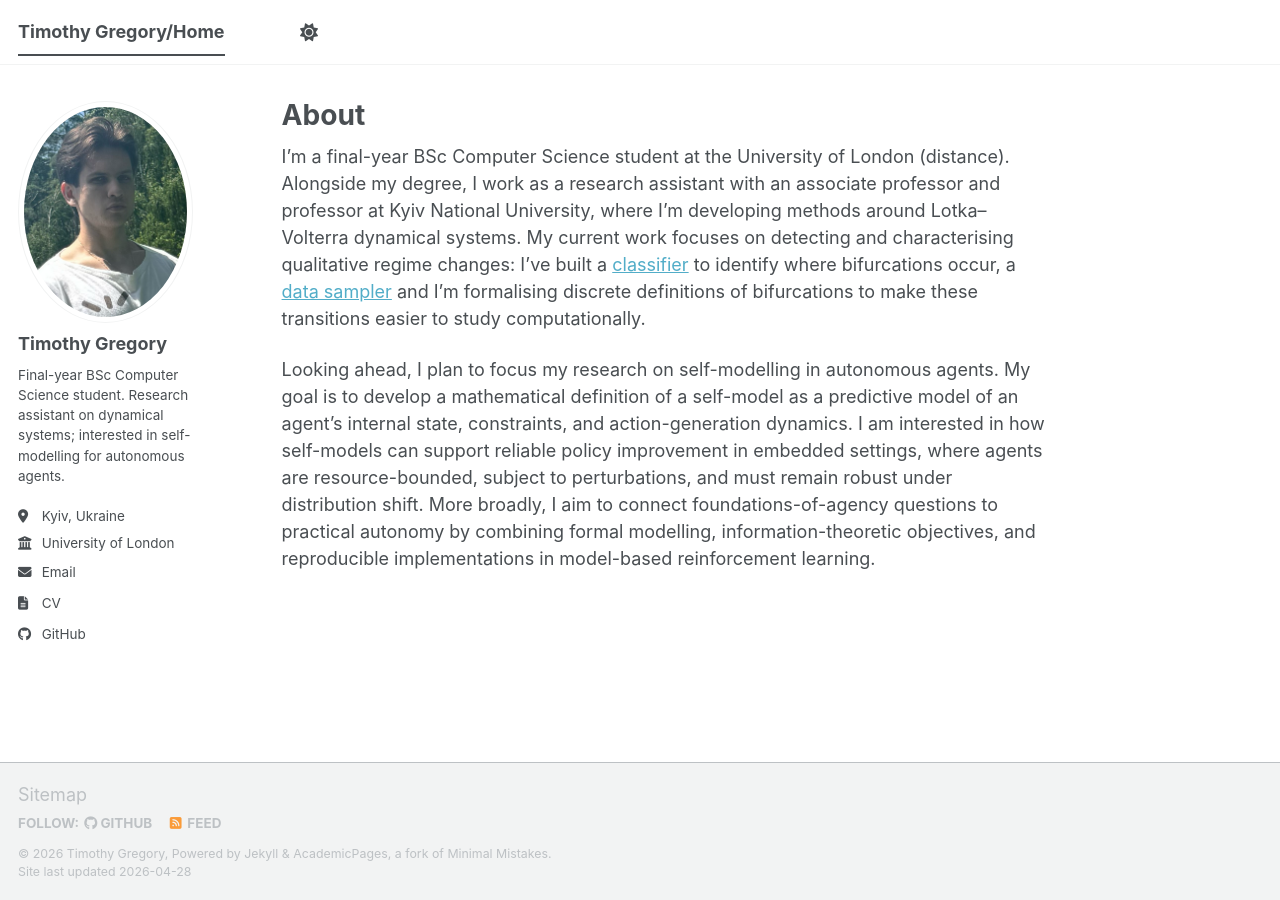
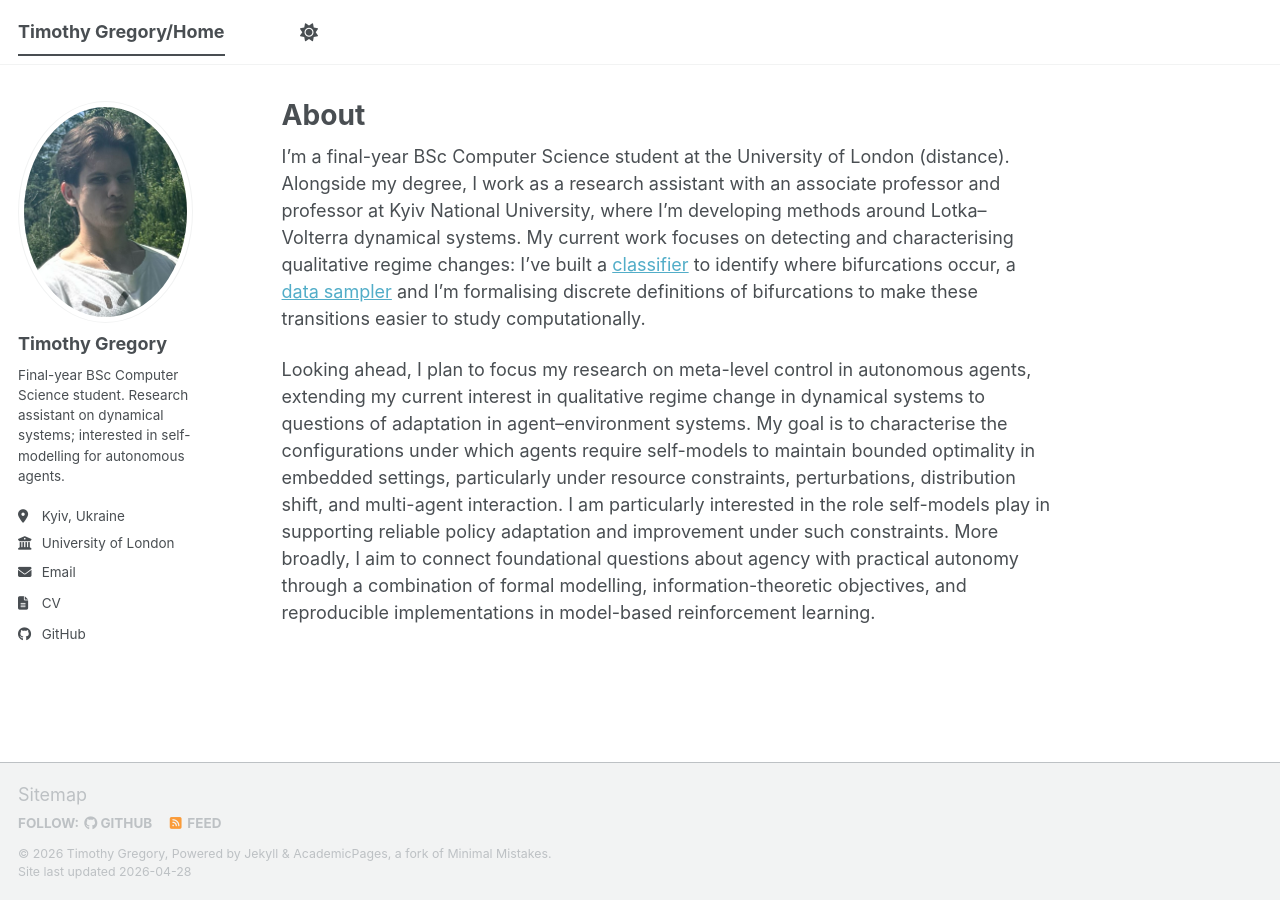
Before and after one commit to timgrego/timgrego.github.io, a Jekyll site: the page built from _pages/about.md, in a window 1280 px wide. Built offline with Jekyll 4.4.1, drawn with Linux system fonts in a browser that asks for light colours; a script bundle is joined from its source files by our own code; library files that are not in the unit come from our copies.

Commit message:
Update about.md

```diff
--- a/_pages/about.md
+++ b/_pages/about.md
@@ -9,4 +9,4 @@
 
 I’m a final-year BSc Computer Science student at the University of London (distance). Alongside my degree, I work as a research assistant with an associate professor and professor at Kyiv National University, where I’m developing methods around Lotka–Volterra dynamical systems. My current work focuses on detecting and characterising qualitative regime changes: I’ve built a [classifier](https://colab.research.google.com/drive/14hyrvOq-P15kOHfaZ-jK-YE5_oUGTOGy?usp=sharing) to identify where bifurcations occur, a [data sampler](https://colab.research.google.com/drive/1_8-MxDX5rhN03MLnKzW6xNJGtExdcETp?usp=sharing) and I’m formalising discrete definitions of bifurcations to make these transitions easier to study computationally.
 
-Looking ahead, I plan to focus my research on self-modelling in autonomous agents. My goal is to develop a mathematical definition of a self-model as a predictive model of an agent’s internal state, constraints, and action-generation dynamics. I am interested in how self-models can support reliable policy improvement in embedded settings, where agents are resource-bounded, subject to perturbations, and must remain robust under distribution shift. More broadly, I aim to connect foundations-of-agency questions to practical autonomy by combining formal modelling, information-theoretic objectives, and reproducible implementations in model-based reinforcement learning.
+Looking ahead, I plan to focus my research on meta-level control in autonomous agents, extending my current interest in qualitative regime change in dynamical systems to questions of adaptation in agent–environment systems. My goal is to characterise the configurations under which agents require self-models to maintain bounded optimality in embedded settings, particularly under resource constraints, perturbations, distribution shift, and multi-agent interaction. I am particularly interested in the role self-models play in supporting reliable policy adaptation and improvement under such constraints. More broadly, I aim to connect foundational questions about agency with practical autonomy through a combination of formal modelling, information-theoretic objectives, and reproducible implementations in model-based reinforcement learning.
```
